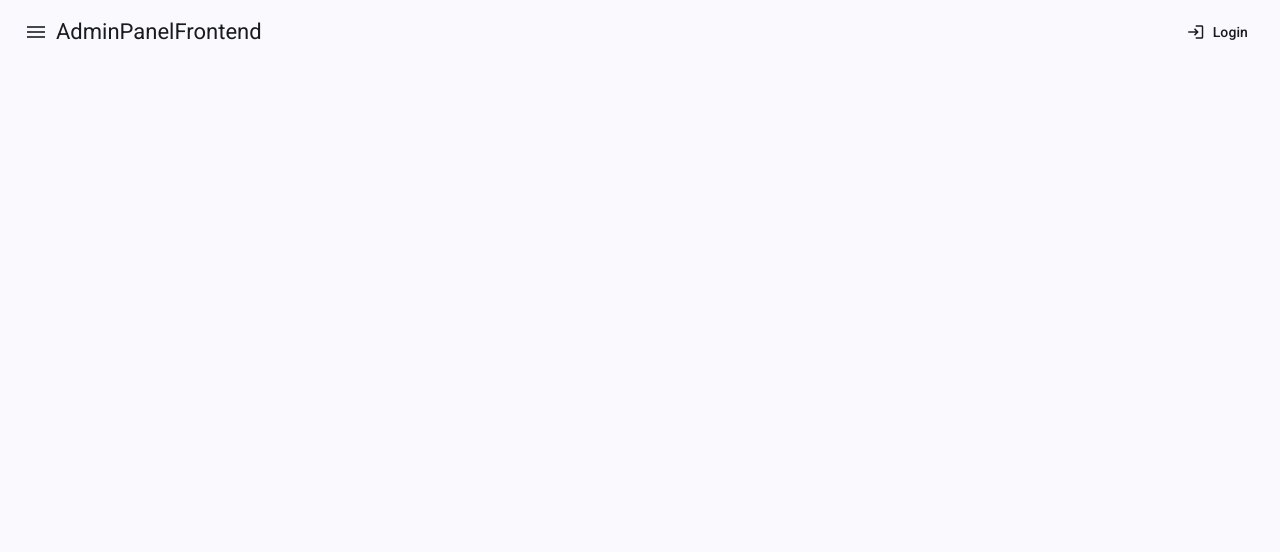
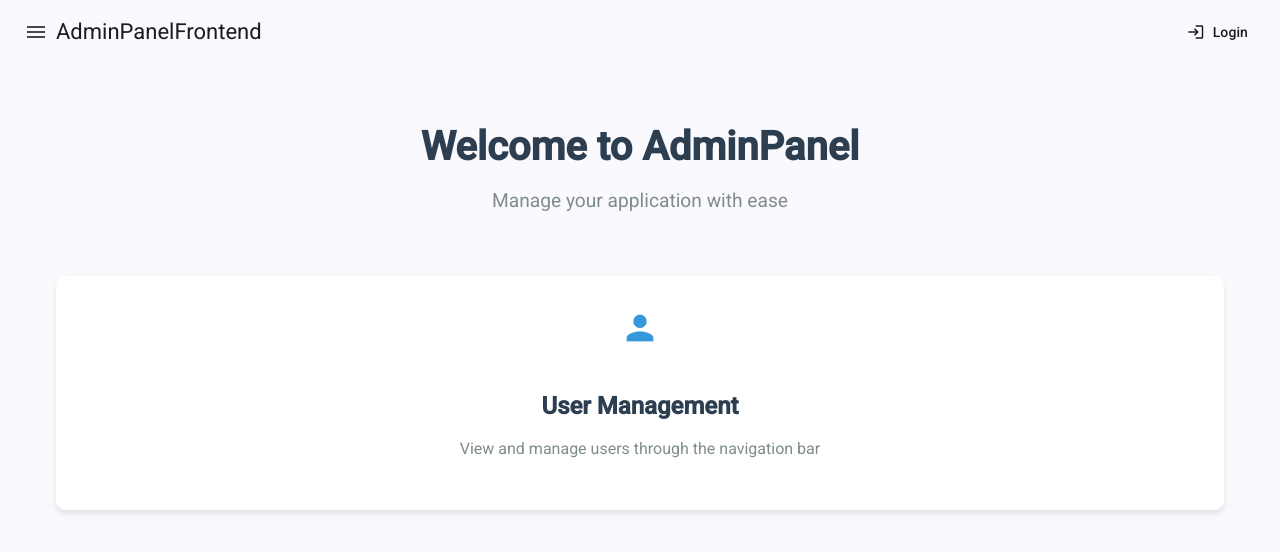
Before and after one commit to MohamedA-Ibrahim/AdminPanelFrontend, an Angular app: page / in a window 1280 px wide. Shown: the top 552 px of the page. Built offline with nearby package versions, Linux system fonts and the light colour scheme.

Commit message:
Improve Dashboard UI

```diff
--- a/src/app/app.routes.ts
+++ b/src/app/app.routes.ts
@@ -3,8 +3,10 @@ import { UsersComponent } from './users/users.component';
 import { UserDetailsComponent } from './user-details/user-details.component';
 import { AddUserComponent } from './add-user/add-user.component';
 import { LoginComponent } from './login/login.component';
+import { DashboardComponent } from './dashboard/dashboard.component';
 
 export const routes: Routes = [
+  { path: '', component: DashboardComponent },
   { path: 'users', component: UsersComponent },
   { path: 'users/add', component: AddUserComponent },
   { path: 'users/:id/details', component: UserDetailsComponent },
--- /dev/null
+++ b/src/app/dashboard/dashboard.component.html
@@ -0,0 +1,13 @@
+<div class="dashboard-container">
+    <div class="welcome-section">
+        <h1>Welcome to AdminPanel</h1>
+        <p>Manage your application with ease</p>
+    </div>
+    <div class="info-section">
+        <div class="info-card">
+            <mat-icon>person</mat-icon>
+            <h3>User Management</h3>
+            <p>View and manage users through the navigation bar</p>
+        </div>
+    </div>
+</div>
--- /dev/null
+++ b/src/app/dashboard/dashboard.component.scss
@@ -0,0 +1,60 @@
+.dashboard-container {
+    padding: 2rem;
+    max-width: 1200px;
+    margin: 0 auto;
+}
+
+.welcome-section {
+    text-align: center;
+    margin-bottom: 3rem;
+
+    h1 {
+        font-size: 2.5rem;
+        color: #2c3e50;
+        margin-bottom: 1rem;
+    }
+
+    p {
+        font-size: 1.2rem;
+        color: #7f8c8d;
+    }
+}
+
+.info-section {
+    display: grid;
+    grid-template-columns: repeat(auto-fit, minmax(300px, 1fr));
+    gap: 2rem;
+    padding: 1rem;
+}
+
+.info-card {
+    background: white;
+    border-radius: 10px;
+    padding: 2rem;
+    text-align: center;
+    box-shadow: 0 4px 6px rgba(0, 0, 0, 0.1);
+    transition: transform 0.3s ease;
+
+    &:hover {
+        transform: translateY(-5px);
+    }
+
+    mat-icon {
+        font-size: 2.5rem;
+        height: 2.5rem;
+        width: 2.5rem;
+        color: #3498db;
+        margin-bottom: 1rem;
+    }
+
+    h3 {
+        color: #2c3e50;
+        margin-bottom: 1rem;
+        font-size: 1.5rem;
+    }
+
+    p {
+        color: #7f8c8d;
+        line-height: 1.6;
+    }
+}
```
Also changed, not shown: src/app/dashboard/dashboard.component.ts (added, +13 -0 lines).
